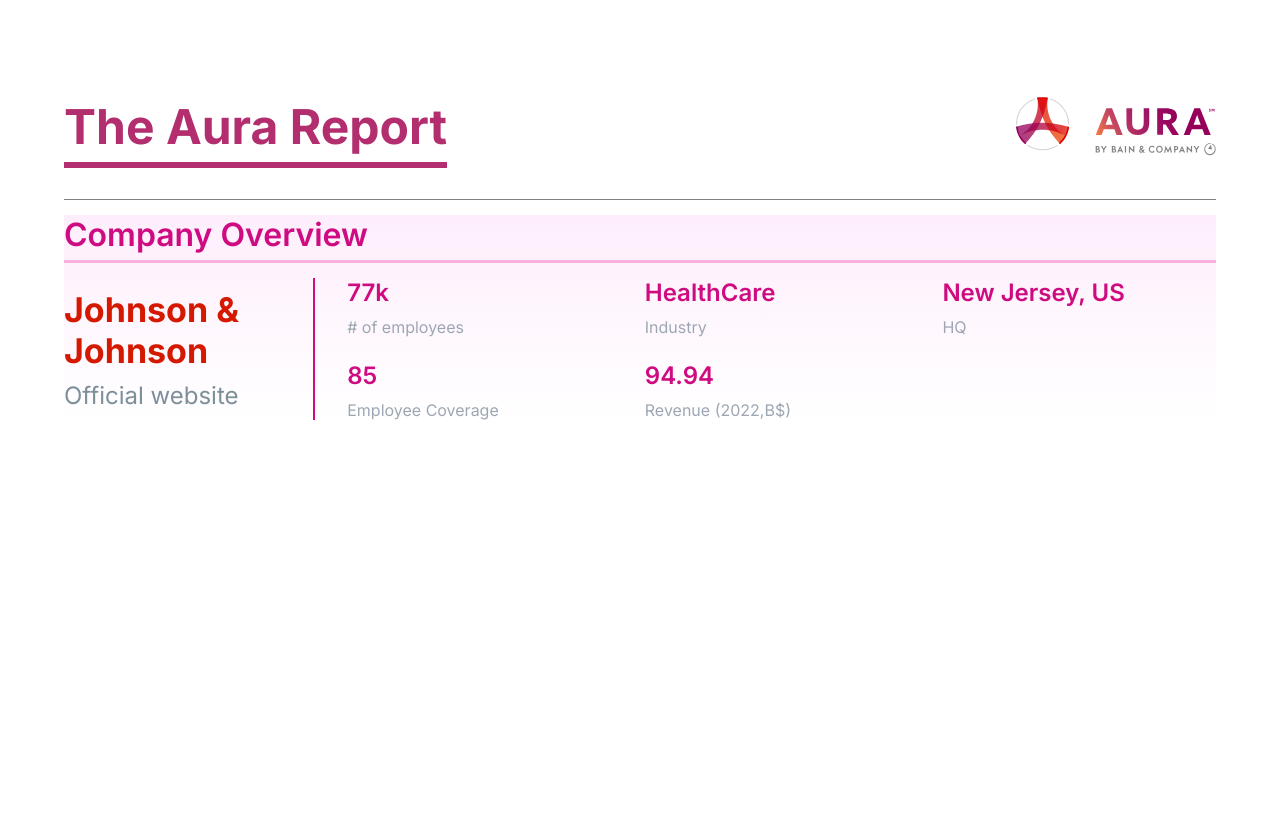
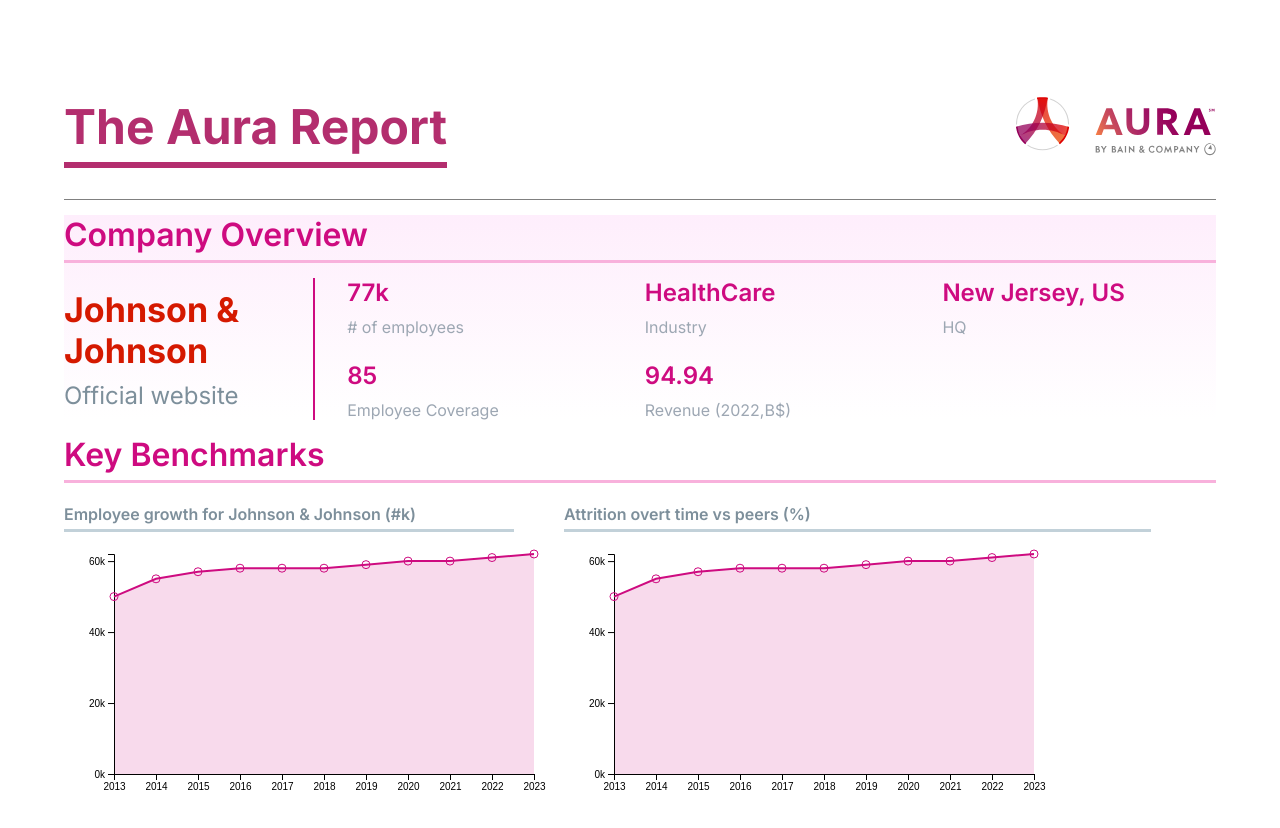
Before and after one commit to PK-AVN/report_generation_poc, a Next.js app: page / in a window 1280 px wide. Shown: the top 828 px of the page. Before the commit the page ends 800 px from the top, so only its background shows below. Built offline with nearby package versions, Linux system fonts and the light colour scheme.

Commit message:
Add D3.js library for charts. Add Area chart component . Update report layout to have benchmarks. Add Chart JSON data

```diff
--- a/package.json
+++ b/package.json
@@ -15,11 +15,15 @@
     "@types/node": "20.4.5",
     "@types/react": "18.2.18",
     "@types/react-dom": "18.2.7",
+    "d3": "^7.8.5",
     "eslint": "8.46.0",
     "eslint-config-next": "13.4.12",
     "next": "13.4.12",
     "react": "18.2.0",
     "react-dom": "18.2.0",
     "typescript": "5.1.6"
+  },
+  "devDependencies": {
+    "@types/d3": "^7.4.0"
   }
 }
--- /dev/null
+++ b/public/data/chartData.json
@@ -0,0 +1,15 @@
+{
+  "employeeGrowthData": [
+    { "x": 2013, "y": 50 },
+    { "x": 2014, "y": 55 },
+    { "x": 2015, "y": 57 },
+    { "x": 2016, "y": 58 },
+    { "x": 2017, "y": 58 },
+    { "x": 2018, "y": 58 },
+    { "x": 2019, "y": 59 },
+    { "x": 2020, "y": 60 },
+    { "x": 2021, "y": 60 },
+    { "x": 2022, "y": 61 },
+    { "x": 2023, "y": 62 }
+  ]
+}
--- a/src/app/components/ReportTemplate/ReportTemplate.tsx
+++ b/src/app/components/ReportTemplate/ReportTemplate.tsx
@@ -2,6 +2,7 @@
 import Header from "../header/Header";
 import AuraLogo from "../../../../public/assets/auraLogo.svg";
 import CompanyDetails from "../companyDetails/CompanyDetails";
+import { Benchmarks } from "../benchmarks";
 
 interface ReportTemplateProps {
   reportData: any;
@@ -12,6 +13,7 @@
     <>
       <Header title={reportData.reportTitle} imageSrc={AuraLogo} />
       <CompanyDetails {...reportData.companyOverview} />
+      <Benchmarks />
     </>
   );
 };
--- /dev/null
+++ b/src/app/components/benchmarks/Benchmarks.tsx
@@ -0,0 +1,33 @@
+import React from "react";
+import styles from "./benchmarks.module.css";
+import { AreaChart } from ".";
+import ChartData from "../../../../public/data/chartData.json";
+
+const Benchmarks = () => {
+  return (
+    <div className={styles["benchmarks"]}>
+      <header>Key Benchmarks</header>
+
+      <div className={styles["benchmarks__charts"]}>
+        <div className={styles["benchmarks__charts--left"]}>
+          <label>Employee growth for Johnson & Johnson (#k)</label>
+          <AreaChart
+            width={500}
+            height={300}
+            data={ChartData.employeeGrowthData}
+          />
+        </div>
+        <div className={styles["benchmarks__charts--right"]}>
+          <label>Attrition overt time vs peers (%)</label>
+          <AreaChart
+            width={500}
+            height={300}
+            data={ChartData.employeeGrowthData}
+          />
+        </div>
+      </div>
+    </div>
+  );
+};
+
+export default Benchmarks;
--- /dev/null
+++ b/src/app/components/benchmarks/areaChart/AreaChart.tsx
@@ -0,0 +1,125 @@
+"use client";
+
+import React, { useRef, useEffect } from "react";
+import styles from "./AreaChart.module.css";
+import * as D3 from "d3";
+
+const MARGIN = { top: 30, right: 30, bottom: 50, left: 50 };
+
+type DataPoint = { x: number; y: number };
+
+interface AreaChartProps {
+  width: number;
+  height: number;
+  data: DataPoint[];
+}
+
+const AreaChart: React.FC<AreaChartProps> = ({ data, width, height }) => {
+  const svgRef = useRef(null);
+
+  const boundsWidth = width - MARGIN.right - MARGIN.left;
+  const boundsHeight = height - MARGIN.top - MARGIN.bottom;
+
+  //  for y-axis
+  const [yMin, yMax] = D3.extent(data, (d) => d.y);
+
+  const yScale: D3.ScaleLinear<number, number, never> = D3.scaleLinear()
+    .domain([0, yMax || 0])
+    .range([boundsHeight, 0]);
+
+  // for X-axis
+  const [xMin, xMax] = D3.extent(data, (d) => d.x);
+  const xScale: D3.ScaleLinear<number, number, never> = D3.scaleLinear()
+    .domain([xMin || 0, xMax || 0])
+    .range([0, boundsWidth]);
+
+  useEffect(() => {
+    if (!data) return;
+    const svg = D3.select(svgRef.current);
+
+    const xAxisGenerator = D3.axisBottom(xScale).tickFormat((d) => String(d));
+    svg
+      .append("g")
+      .attr("transform", "translate(0," + boundsHeight + ")")
+      .call(xAxisGenerator);
+
+    const yAxisGenerator = D3.axisLeft(yScale)
+      .tickFormat((d) => `${d}k`)
+      .tickValues(D3.range(0, yMax ?? 0 + 20, 20));
+    svg.append("g").call(yAxisGenerator);
+
+    // Build Line
+    const lineBuilder = D3.line<DataPoint>()
+      .x((d) => xScale(d.x))
+      .y((d) => yScale(d.y));
+    const linePath = lineBuilder(data);
+
+    if (!linePath) {
+      return;
+    }
+
+     // Add circles at each plotting point
+     svg
+     .selectAll("circle")
+     .data(data)
+     .enter()
+     .append("circle")
+     .attr("cx", (d) => xScale(d.x))
+     .attr("cy", (d) => yScale(d.y))
+     .attr("r", 4)
+     .attr("stroke", "#CE0B80")
+     .attr("stroke-width", 1)
+     .attr("fill", "none");
+
+    // Append the line to the SVG
+    svg
+      .append("path")
+      .attr("d", linePath)
+      .attr("opacity", 1)
+      .attr("stroke", "#CE0B80")
+      .attr("fill", "none")
+      .attr("stroke-width", 2);
+
+
+
+    // eslint-disable-next-line react-hooks/exhaustive-deps
+  }, [xScale, yScale, boundsHeight, data]);
+
+  //   Build Area
+  const areaBuilder = D3.area<DataPoint>()
+    .x((d) => xScale(d.x))
+    .y1((d) => yScale(d.y))
+    .y0(yScale(0));
+  const areaPath = areaBuilder(data);
+
+  if (!areaPath) {
+    return null;
+  }
+
+  return (
+    <svg width={width} height={height}>
+      <g
+        width={boundsWidth}
+        height={boundsHeight}
+        transform={`translate(${[MARGIN.left, MARGIN.top].join(",")})`}
+      >
+        <path
+          d={areaPath}
+          opacity={1}
+          stroke="none"
+          fill="#EEA2CF"
+          fillOpacity={0.4}
+        />
+
+      </g>
+      <g
+        width={boundsWidth}
+        height={boundsHeight}
+        ref={svgRef}
+        transform={`translate(${[MARGIN.left, MARGIN.top].join(",")})`}
+      />
+    </svg>
+  );
+};
+
+export default AreaChart;
--- /dev/null
+++ b/src/app/components/benchmarks/areaChart/index.tsx
@@ -0,0 +1 @@
+export { default } from "./AreaChart";
--- /dev/null
+++ b/src/app/components/benchmarks/benchmarks.module.css
@@ -0,0 +1,47 @@
+.benchmarks header {
+  font-size: 32px;
+  font-weight: 600;
+  color: #ce0b80;
+  position: relative;
+  margin-bottom: 30px;
+}
+
+.benchmarks header::after {
+  content: "";
+  position: absolute;
+  background-color: #f8b1dc;
+  width: 100%;
+  height: 3px;
+  bottom: 0;
+  top: 45px;
+  left: 0px;
+}
+
+.benchmarks__charts label {
+  display: block;
+  position: relative;
+  color: #7d8f9b;
+  font-weight: 600;
+}
+
+.benchmarks__charts label::after {
+  content: "";
+  position: absolute;
+  background-color: #c2d1d9;
+  width: 90%;
+  height: 3px;
+  bottom: 0;
+  top: 25px;
+  left: 0px;
+}
+
+.benchmarks__charts {
+  display: flex;
+}
+
+.benchmarks__charts--left {
+  flex: 40%;
+}
+.benchmarks__charts--right {
+  flex: 60%;
+}
--- /dev/null
+++ b/src/app/components/benchmarks/index.tsx
@@ -0,0 +1,3 @@
+export { default as Benchmarks } from "./Benchmarks";
+
+export { default as AreaChart } from "./areaChart/AreaChart";
--- a/src/app/components/companyDetails/CompanyDetails.tsx
+++ b/src/app/components/companyDetails/CompanyDetails.tsx
@@ -33,7 +33,9 @@
       <section className={styles["company-section"]}>
         <div className={styles["company-section__item--start"]}>
           <p>{name}</p>
-          <Link href={officialWebsite}>Official website</Link>
+          <Link href={officialWebsite} target="_blank">
+            Official website
+          </Link>
         </div>
         <div className={styles["company-section__item--end"]}>
           <span>
```
Also changed, not shown: src/app/components/benchmarks/areaChart/AreaChart.module.css (added), 1 other file (tests, documents, lock files or other folders).
